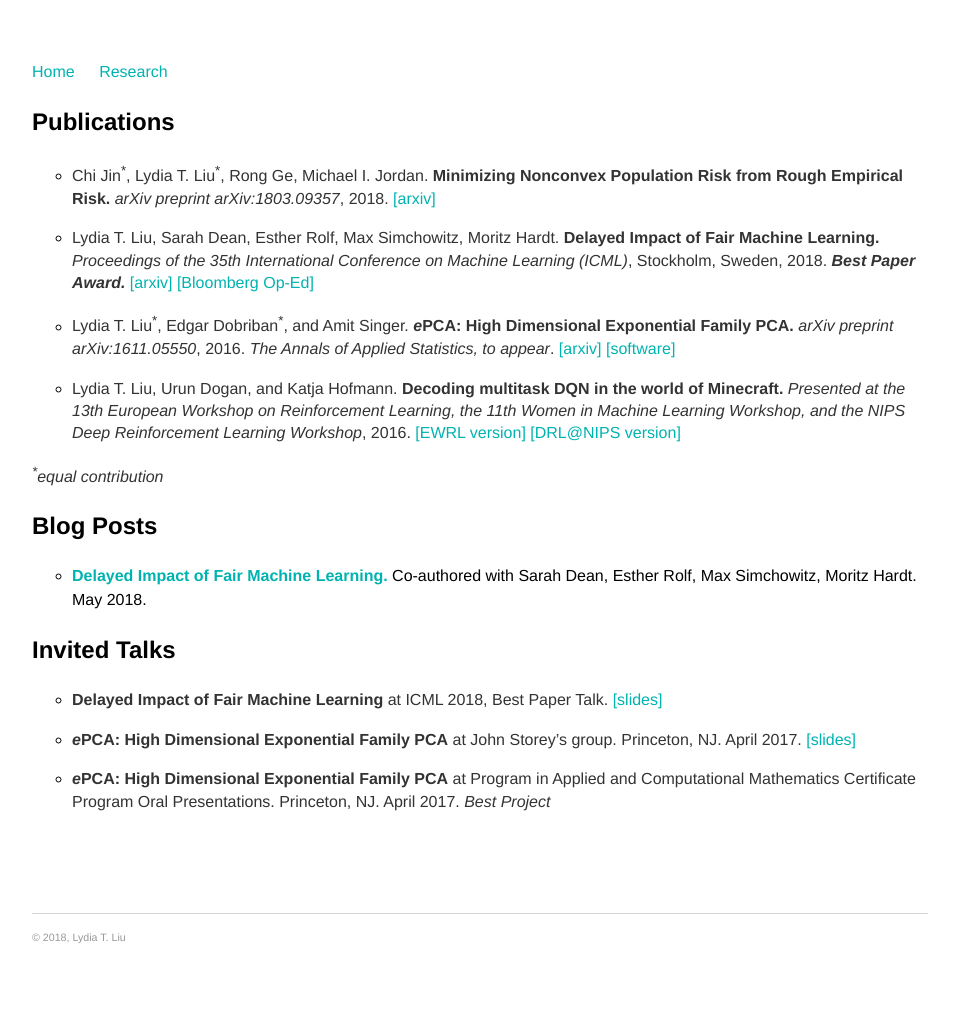
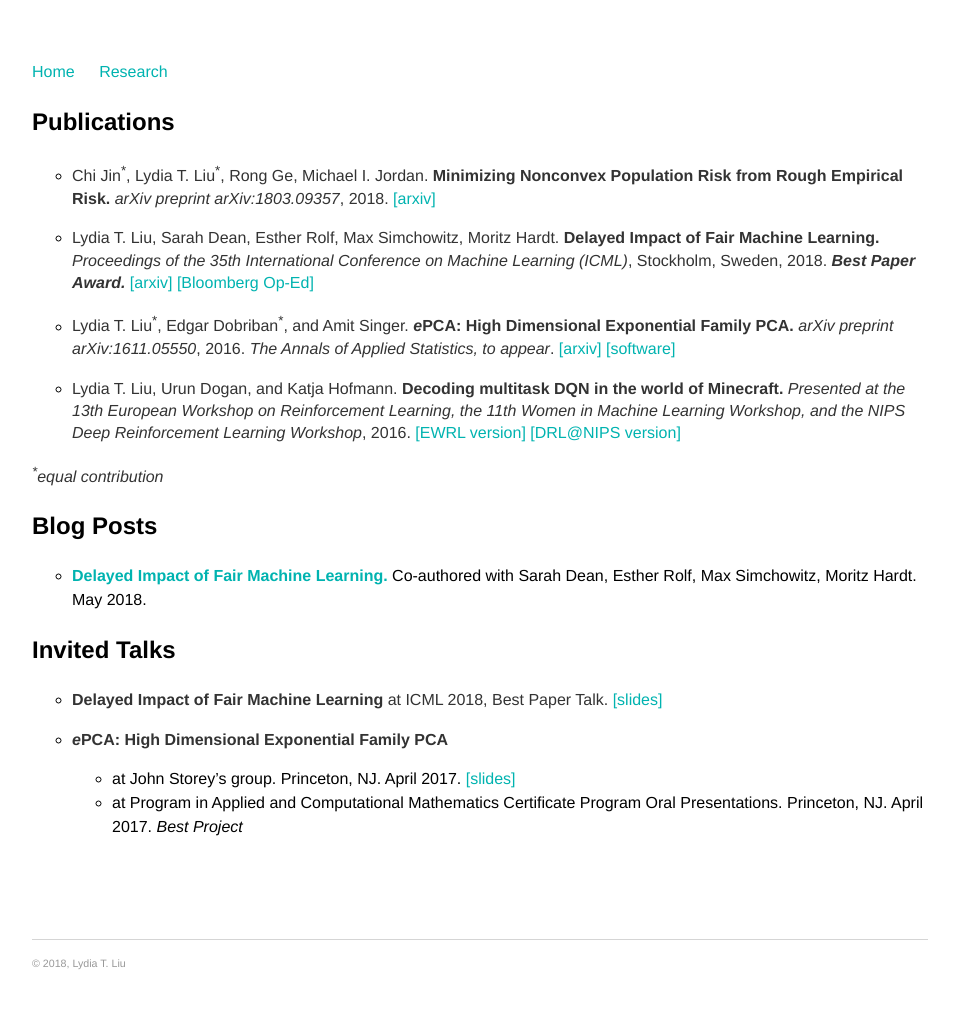
Before and after one commit to serenalwang/serenalwang.github.io, a Jekyll site: the page built from projects.md, in a window 1280 px wide. Shown: the whole page, without its empty margins (160-1119 px from the left). Built offline with Jekyll 4.4.1, drawn with Linux system fonts in a browser that asks for light colours; before the commit the page ends 1007 px from its top, so only the background shows below that.

Commit message:
Update projects.md

```diff
--- a/projects.md
+++ b/projects.md
@@ -23,6 +23,6 @@
 
 * **Delayed Impact of Fair Machine Learning** at ICML 2018, Best Paper Talk. [[slides]](/assets/icml_talk_2018.pdf)
 
-* ***e*****PCA: High Dimensional Exponential Family PCA** at John Storey's group. Princeton, NJ. April 2017. [[slides]](/assets/epca_talk_apr20.pdf)
-
-* ***e*****PCA: High Dimensional Exponential Family PCA** at Program in Applied and Computational Mathematics Certificate Program Oral Presentations. Princeton, NJ. April 2017. *Best Project*
+* ***e*****PCA: High Dimensional Exponential Family PCA**
+  * at John Storey's group. Princeton, NJ. April 2017. [[slides]](/assets/epca_talk_apr20.pdf)
+  * at Program in Applied and Computational Mathematics Certificate Program Oral Presentations. Princeton, NJ. April 2017. *Best Project*
```
